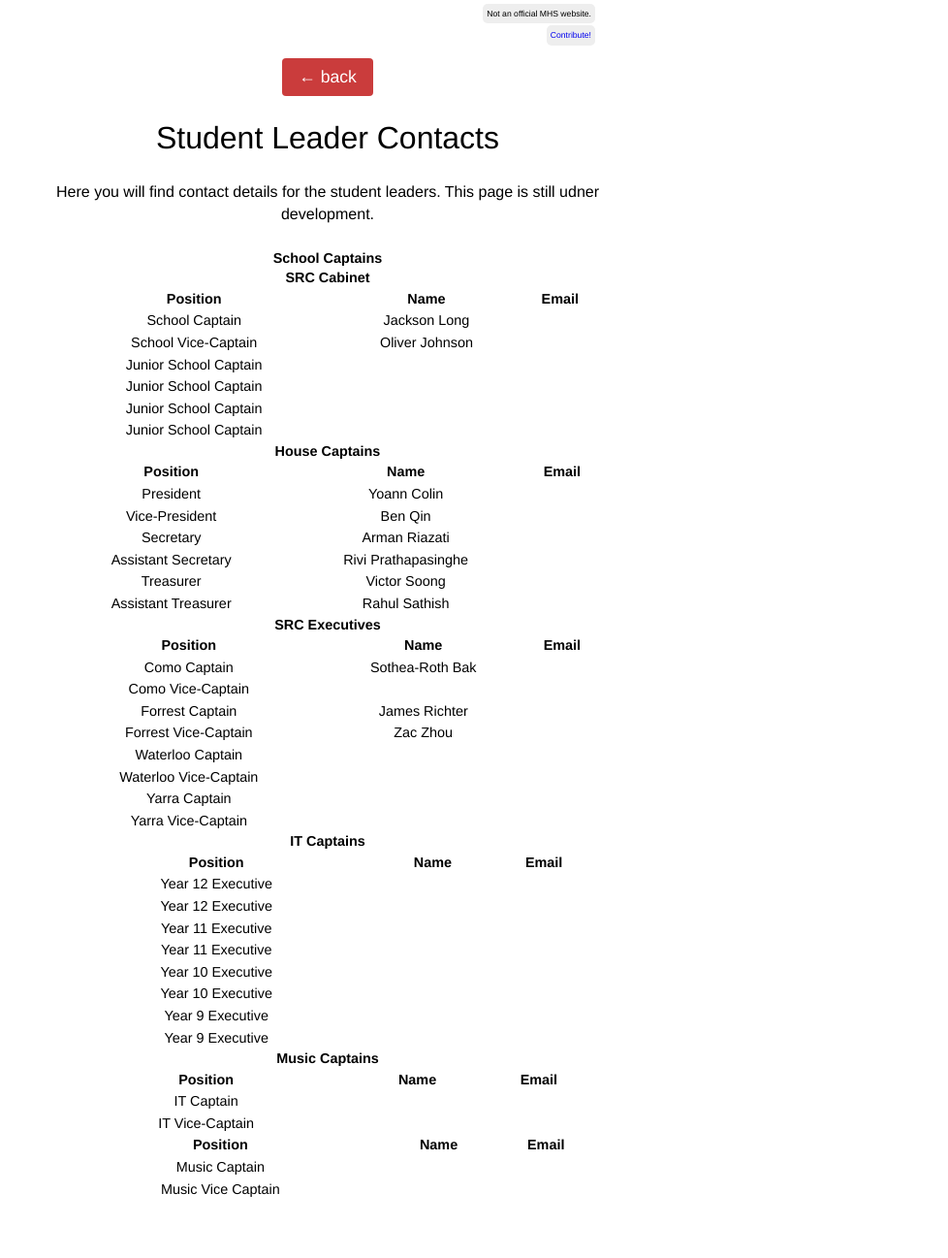
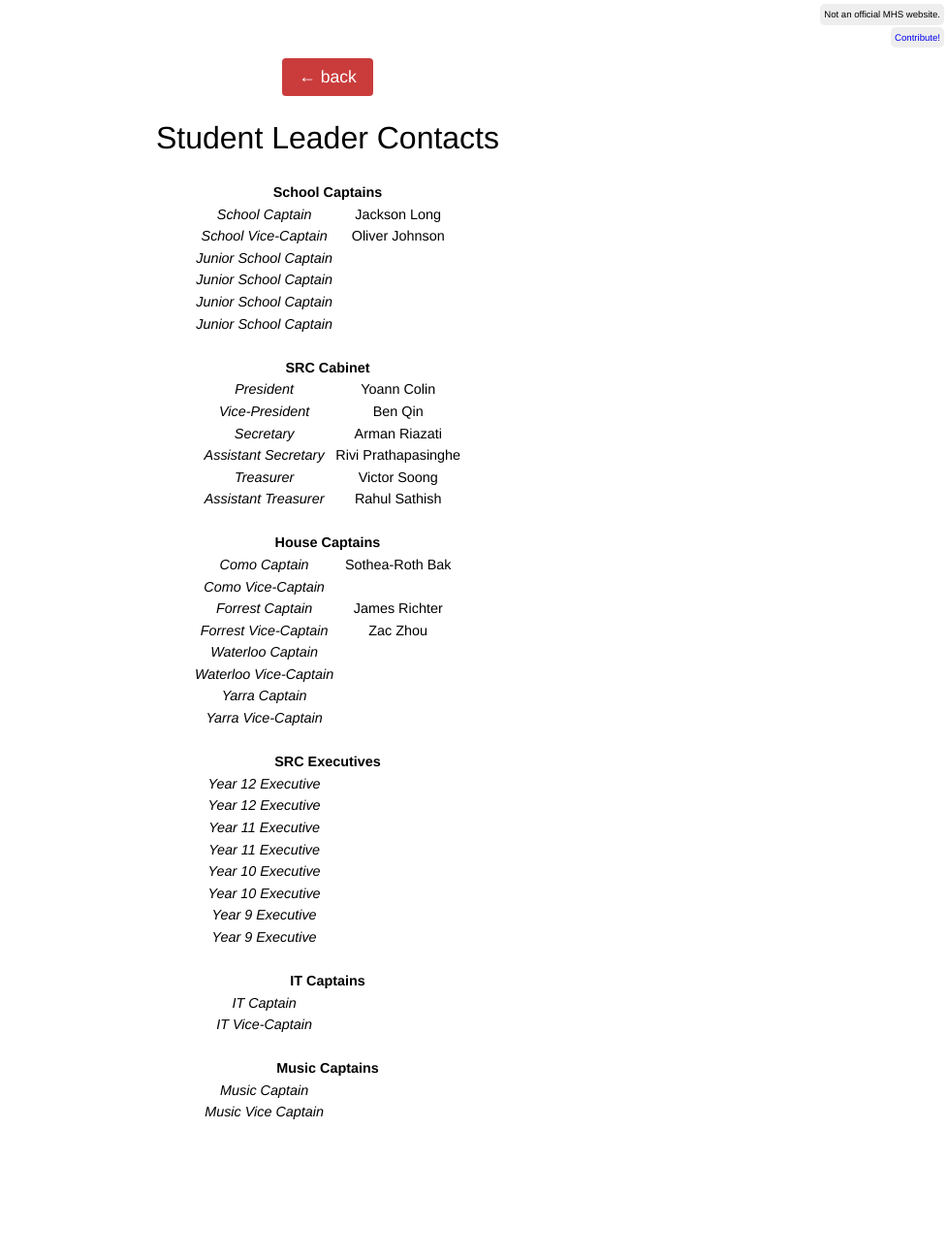
Before and after one commit to mhslinks/mhslinks.github.io, a Jekyll site: the page built from studentcontacts/index.html, in a window 1280 px wide. Shown: the whole page at 97% size, without its empty margins (302-1280 px from the left). Built offline with Jekyll 4.4.1, drawn with Linux system fonts in a browser that asks for light colours; after the commit the page ends 1241 px from its top, so only the background shows below that.

Commit message:
Clean up studentcontacts
When a member has an email their name turns into a link to the email.
Should change this later to a copy-able link, but currently unsure of
how to do so aesthetically.

```diff
--- a/studentcontacts/index.html
+++ b/studentcontacts/index.html
@@ -5,30 +5,25 @@
 <div class="inner emails-body fade-in fade-two">
     <div><a class="pure-button button-xlarge button-red" href="../"> &larr; back</a></div>
     <h1>Student Leader Contacts</h1>
-    <div>Here you will find contact details for the student leaders. This page is still udner development.</div>
-    <br>
     <div class="small">
-        {% assign students = site.data.studentcontacts%}
-        {% for student in students %}
-        {% if student.group %}<b>{{student.group}}</b>
-        <br>
-        <table style="width:100%">
-            <tr>
-                <th>Position</th>
-                <th>Name</th>
-                <th>Email</th>
-            </tr>
-            {% endif %}
-            {% if student.position %}
-            <tr>
-                <td>{{student.position}}</td>
-                <td>{{student.name}}</td>
-                <td><a href="mailto:{{ student.email }}">{{ student.email }}</a></td>
-            </tr>
-            {% endif %}
-            {% if student.endgroup %}
-            </table><br>
-            {% endif %}
-            {% endfor %}
+        <table style="max-width: 400px; margin: 0 auto;">
+            <tbody>
+                {% assign groups = site.data.studentcontacts%}
+                {% for group in groups %}
+                <tr>
+                    <th colspan="3">
+                        {{group.name}}
+                    </th>
+                </tr>
+                {% for member in group.members %}
+                <tr>
+                    <td><i>{{ member.position }}</i></td>
+                    <td>{% if member.email %}<a href="mailto:{{ member.email }}">{% endif %}{{ member.name }}{% if member.email %}</a>{% endif %}</td>
+                </tr>
+                {% endfor %}
+                <tr><td>&nbsp;</td></tr>
+                {% endfor %}
+            </tbody>
+        </table>
     </div>
 </div>
```
Also changed, not shown: _data/studentcontacts.yml (+108 -112 lines).
